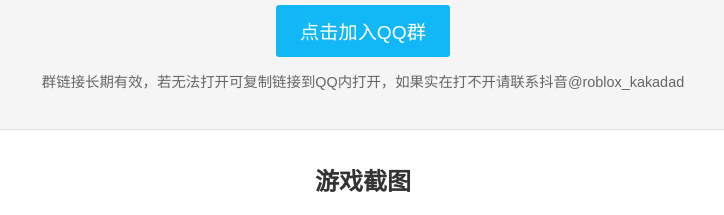
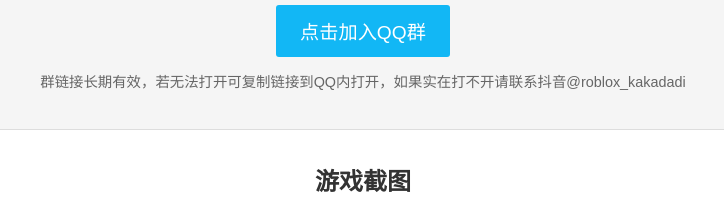
Before and after one commit to oqcrp/oqcrp.github.io, a plain HTML site: page index.html in a window 1280 px wide. Shown: the part 1929-2144 px from the top of the page, 277-1001 px from the left. Drawn offline with Linux system fonts and the light colour scheme.

Commit message:
Fix typo in QQ group contact information

```diff
--- a/index.html
+++ b/index.html
@@ -250,7 +250,7 @@
             <a href="https://qm.qq.com/q/pncyw1Mwhi" class="qq-group-btn" id="qq-btn" target="_blank">
                 点击加入QQ群
             </a>
-            <p class="qq-group-tip" id="qq-tip">群链接长期有效，若无法打开可复制链接到QQ内打开，如果实在打不开请联系抖音@roblox_kakadad</p>
+            <p class="qq-group-tip" id="qq-tip">群链接长期有效，若无法打开可复制链接到QQ内打开，如果实在打不开请联系抖音@roblox_kakadadi</p>
         </div>
 
         <div class="screenshots">
@@ -429,11 +429,11 @@
                 es: "Únete al Grupo de QQ Ahora"
             },
             qqTip: {
-                zh: "群链接长期有效，若无法打开可复制链接到QQ内打开，如果实在打不开请联系抖音@roblox_kakadad",
-                en: "The group link is valid for a long time. If it cannot be opened, you can copy the link and open it in QQ. If it still doesn't work, please contact Douyin @roblox_kakadad",
-                ja: "グループリンクは長期有効です。開けない場合はリンクをコピーしてQQで開いてください。それでも開けない場合は、Douyinの@roblox_kakadadにご連絡ください",
-                ko: "그룹 링크는 장기간 유효합니다. 열리지 않는 경우 링크를 복사하여 QQ에서 열어주세요. 그래도 열리지 않으면 Douyin @roblox_kakadad에 문의하세요",
-                es: "El enlace del grupo es válido por mucho tiempo. Si no se puede abrir, puede copiar el enlace y abrirlo en QQ. Si aún no funciona, comuníquese con Douyin @roblox_kakadad"
+                zh: "群链接长期有效，若无法打开可复制链接到QQ内打开，如果实在打不开请联系抖音@roblox_kakadadi",
+                en: "The group link is valid for a long time. If it cannot be opened, you can copy the link and open it in QQ. If it still doesn't work, please contact Douyin @roblox_kakadadi",
+                ja: "グループリンクは長期有効です。開けない場合はリンクをコピーしてQQで開いてください。それでも開けない場合は、Douyinの@roblox_kakadadiにご連絡ください",
+                ko: "그룹 링크는 장기간 유효합니다. 열리지 않는 경우 링크를 복사하여 QQ에서 열어주세요. 그래도 열리지 않으면 Douyin @roblox_kakadadi에 문의하세요",
+                es: "El enlace del grupo es válido por mucho tiempo. Si no se puede abrir, puede copiar el enlace y abrirlo en QQ. Si aún no funciona, comuníquese con Douyin @roblox_kakadadi"
             },
             // 截图区域
             screenshotTitle: {
```
